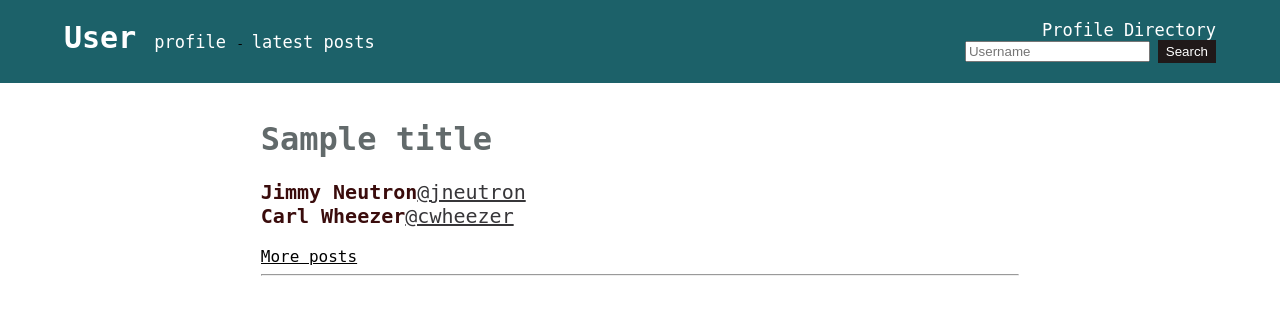
After one commit to richardwsnyder/CSC724, a Django app: template playground/http_server/templates/user_directory.html in a window 1280 px wide. The commit adds this page. Shown: the top 321 px of the page. Run offline with Django 3.2, Linux system fonts and the light colour scheme; data comes from the database, SQL or seed files in the repository; both versions use the stored data as it was after the commit; the template is opened without the code that fills it: values that come from a table or form of the project are taken from there, most other values are stand-ins (such as "Sample title", 1, 10 or a date in 2020); parts of the project's set-up code (start-up, migrations or seed data) failed here and were passed over.

Commit message:
Add user profile directory

```diff
--- a/playground/http_server/http_server/urls.py
+++ b/playground/http_server/http_server/urls.py
@@ -22,13 +22,14 @@ urlpatterns = [
     path('', views.index, name='index'),
     path('posts', views.get_posts, name='get-posts'),
     path('posts/<slug:username>', views.get_posts_remote, name='get-posts-remote'),
-    path('directory', views.get_profile_directory, name='get-directory'),
+    path('profile_directory', views.get_known_users),
     path('feed', views.get_feed, name='get-feed'),
     path('user/<slug:username>', views.get_user, name='get-user'),
     path('user/<slug:username>/follow', views.addToFollowing, name='add-to-following-list'),
     path('user/<slug:username>/unfollow', views.removeFromFollowing, name='remove-from-following-list'),
     path('followers/<slug:username>/addFollower', views.addFollower, name='add-follower'),
     path('followers/<slug:username>/removeFollower', views.removeFollower, name='remove-follower'),
+    path('api/known_users', views.api_get_known_users),
     path('api/posts', views.api_get_posts),
     path('api/posts/all', views.api_get_posts_all),
     path('api/feed', views.api_get_feed),
--- a/playground/http_server/templates/base.html
+++ b/playground/http_server/templates/base.html
@@ -20,13 +20,19 @@
 	  <a href="/feed"> latest posts </a>
 	</div>
 
-	<div class="searchbar" >
-	  <form action="/search_user" style="float: right" method="post">
-	    {% csrf_token %}
-	    <input class="searchfield" name="username" id="username" type="text" placeholder="Username">
-	    <input type="submit" value="Search">
-	  </form>
+	<div style="width: 40%; display: inline-block; float: right">
+	  <div class="directory">
+	    <a href="/profile_directory" style="float: right"> Profile Directory </a>
+	  </div>
+	  <div class="searchbar">
+	    <form action="/search_user" style="float: right" method="post">
+	      {% csrf_token %}
+	      <input class="searchfield" name="username" id="username" type="text" placeholder="Username">
+	      <input type="submit" value="Search">
+	    </form>
+	  </div>
 	</div>
+
       </div>
     </div>
 
--- /dev/null
+++ b/playground/http_server/templates/user_directory.html
@@ -0,0 +1,29 @@
+{% extends 'base.html' %}
+
+{% block content %}
+
+<br>
+<h1>{{ title }}</h1>
+
+{% for p in users %}
+<body>
+  <div style="width: 100%">
+    <div class="fullname">{{ p.fullname }}</div>
+    <div style="height: 100%; widht: 50%;">
+      <a href="{% url 'get-user' p.username %}" class="username">@{{ p.username }}</a>
+    </div>
+    <div style="clear: both"></div>
+  </div>
+</body>
+{% endfor %}
+
+<br>
+<a href="{{ nextpage| safe }}">More posts</a>
+
+<br>
+<hr>
+<br>
+<br>
+
+
+{% endblock %}
--- a/playground/http_server/user_profile/models.py
+++ b/playground/http_server/user_profile/models.py
@@ -16,6 +16,10 @@ class FeedPost(models.Model):
     fullname = models.CharField(max_length=64)
     username = models.CharField(max_length=32)
 
+class User(models.Model):
+    fullname = models.CharField(max_length=64)
+    username = models.CharField(max_length=32)
+
 class Followers(models.Model):
     """Followers list"""
     name = models.CharField(max_length=200)
--- a/playground/http_server/user_profile/static/navbar.css
+++ b/playground/http_server/user_profile/static/navbar.css
@@ -17,8 +17,8 @@
 .menu {
     display: inline-block;
     float: left;
-    width: 65%;
-    top: 50%;
+    width: 50%;
+    top: 30%;
     padding-bottom: 20px;
 }
 
@@ -26,9 +26,13 @@
     display: inline-block;
     padding-bottom: 20px;
     float: right;
-    width: 35%;
-    position: absolute;
-    top: 36%;
+    width: 70%;
+}
+
+.directory {
+    display: inline-block;
+    width: 50%;
+    float: right;
 }
 
 input[type=button], input[type=submit], input[type=reset] {
```
Also changed, not shown: playground/http_server/user_profile/views.py (+28 -14 lines), playground/http_server/db.sqlite3, playground/http_server/user_profile/migrations/0004_user.py (added).
